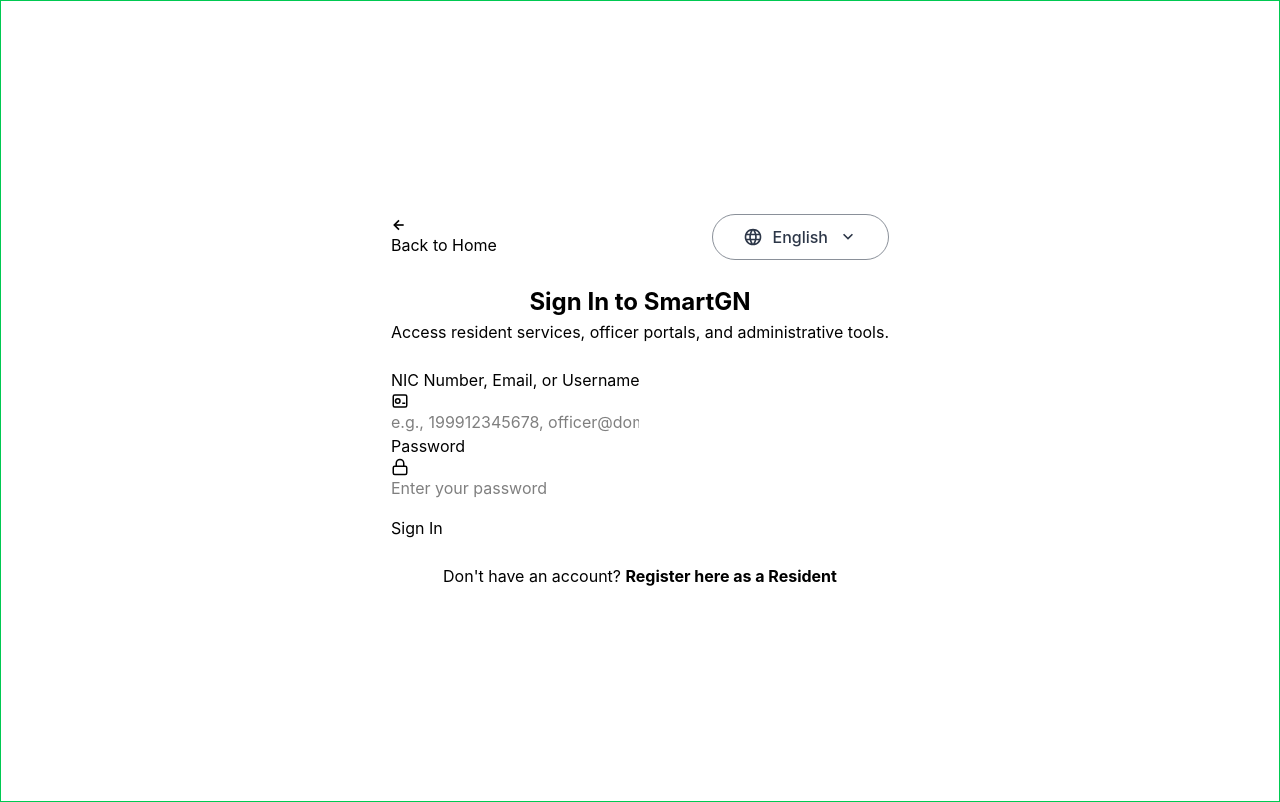
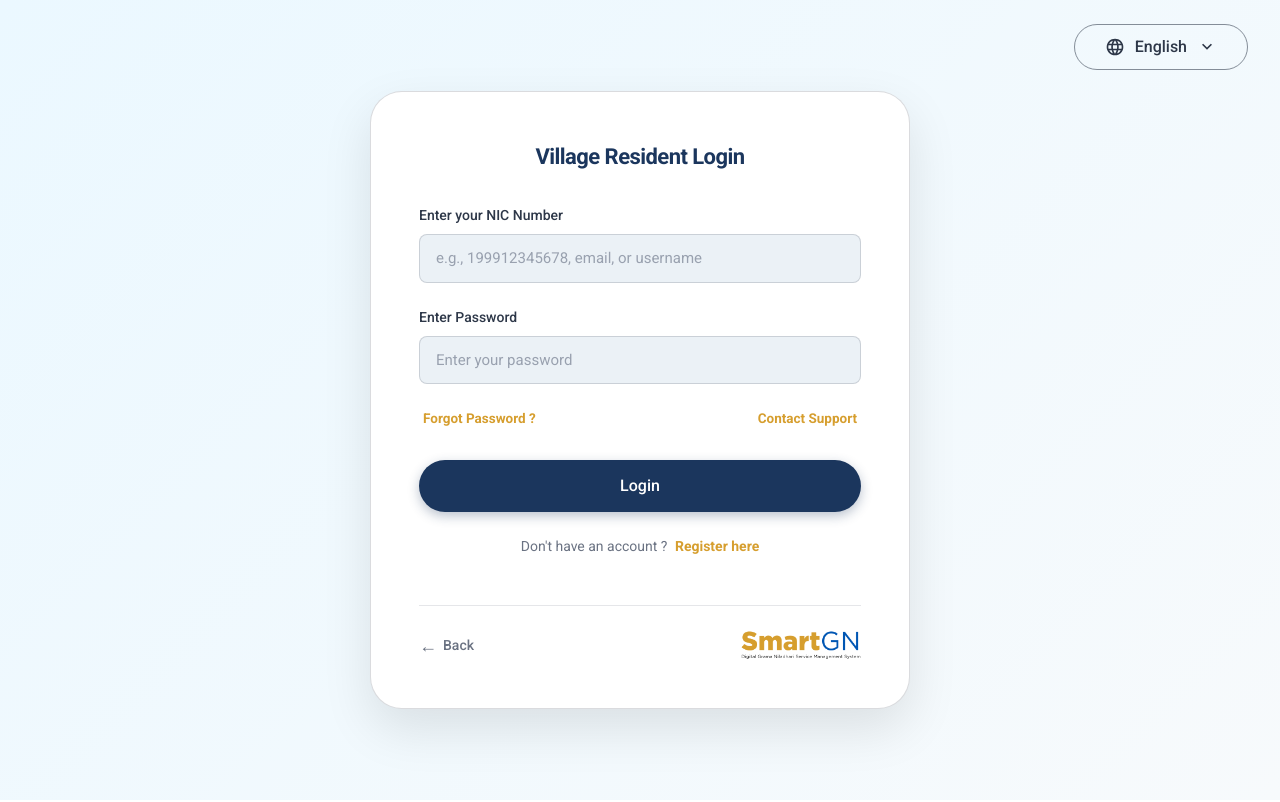
Before and after one commit to Mogith-Code/SmartGN-Digital-GN-Service-Management-System, a React (Vite) app in the folder SmartGN/: page /login in a window 1280 px wide. Built offline with nearby package versions, Linux system fonts and the light colour scheme.

Commit message:
CSS added

```diff
--- a/SmartGN/src/Pages/Login.jsx
+++ b/SmartGN/src/Pages/Login.jsx
@@ -1,7 +1,8 @@
 import { useState } from 'react'
 import { useNavigate } from 'react-router-dom'
 import { useLanguage } from '../utils/translate'
-import LanguageSelector from  '../Components/Common/LanguageSelector'
+import LanguageSelector from '../Components/Common/LanguageSelector'
+import logoImage from '../assets/logo.png'
 
 function Login() {
     const navigate = useNavigate()
@@ -13,40 +14,43 @@ function Login() {
 
     const loginTranslations = {
         EN: {
-            title: "Sign In to SmartGN",
-            subtitle: "Access resident services, officer portals, and administrative tools.",
-            identifierLabel: "NIC Number, Email, or Username",
-            identifierPlaceholder: "e.g., 199912345678, officer@domain.com, or admin",
-            passwordLabel: "Password",
+            title: "Village Resident Login",
+            identifierLabel: "Enter your NIC Number",
+            identifierPlaceholder: "e.g., 199912345678, email, or username",
+            passwordLabel: "Enter Password",
             passwordPlaceholder: "Enter your password",
-            submitButton: "Sign In",
-            noAccount: "Don't have an account?",
-            registerLink: "Register here as a Resident",
-            backHome: "Back to Home",
+            submitButton: "Login",
+            noAccount: "Don't have an account ?",
+            registerLink: "Register here",
+            backHome: "Back",
+            forgotPassword: "Forgot Password ?",
+            contactSupport: "Contact Support",
         },
         SI: {
-            title: "SmartGN වෙත ඇතුල් වන්න",
-            subtitle: "ගම්වැසි සේවා, ග්‍රාම නිලධාරී ද්වාරය සහ පාලන මෙවලම් වෙත ප්‍රවේශ වන්න.",
-            identifierLabel: "ජාතික හැඳුනුම්පත් අංකය, විද්‍යුත් තැපෑල හෝ පරිශීලක නාමය",
-            identifierPlaceholder: "උදා: 199912345678, officer@domain.com හෝ admin",
-            passwordLabel: "මුරපදය",
+            title: "ග්‍රාමීය පදිංචිකරුවන්ගේ ඇතුල්වීම",
+            identifierLabel: "ඔබගේ ජාතික හැඳුනුම්පත් අංකය ඇතුළත් කරන්න",
+            identifierPlaceholder: "උදා: 199912345678, විද්‍යුත් තැපෑල හෝ පරිශීලක නාමය",
+            passwordLabel: "මුරපදය ඇතුළත් කරන්න",
             passwordPlaceholder: "ඔබගේ මුරපදය ඇතුළත් කරන්න",
             submitButton: "ඇතුල් වන්න",
-            noAccount: "ගිණුමක් නොමැතිද?",
-            registerLink: "මෙහි පදිංචිකරුවෙකු ලෙස ලියාපදිංචි වන්න",
-            backHome: "මුල් පිටුවට",
+            noAccount: "ගිණුමක් නොමැතිද ?",
+            registerLink: "මෙහි ලියාපදිංචි වන්න",
+            backHome: "ආපසු",
+            forgotPassword: "මුරපදය අමතකද ?",
+            contactSupport: "සහාය අමතන්න",
         },
         TA: {
-            title: "SmartGN இல் உள்நுழைக",
-            subtitle: "குடியிருப்பாளர் சேவைகள், அதிகாரி போர்ட்டல் மற்றும் நிர்வாகக் கருவிகளை அணுகவும்.",
-            identifierLabel: "தேசிய அடையாள அட்டை (NIC) எண், மின்னஞ்சல் அல்லது பயனர் பெயர்",
-            identifierPlaceholder: "உதா: 199912345678, officer@domain.com அல்லது admin",
-            passwordLabel: "கடவுச்சொல்",
+            title: "கிராம குடியிருப்பாளர் உள்நுழைவு",
+            identifierLabel: "உங்கள் தேசிய அடையாள அட்டை (NIC) எண்ணை உள்ளிடவும்",
+            identifierPlaceholder: "உதா: 199912345678, மின்னஞ்சல் அல்லது பயனர் பெயர்",
+            passwordLabel: "கடவுச்சொல்லை உள்ளிடவும்",
             passwordPlaceholder: "உங்கள் கடவுச்சொல்லை உள்ளிடவும்",
             submitButton: "உள்நுழைக",
-            noAccount: "கணக்கு இல்லையா?",
-            registerLink: "இங்கே குடியிருப்பாளராக பதிவு செய்க",
-            backHome: "முகப்பிற்குத் திரும்பு",
+            noAccount: "கணக்கு இல்லையா ?",
+            registerLink: "இங்கே பதிவு செய்க",
+            backHome: "பின்னால்",
+            forgotPassword: "கடவுச்சொல் மறந்துவிட்டதா ?",
+            contactSupport: "ஆதரவைத் தொடர்பு கொள்ளவும்",
         }
     }
 
@@ -112,90 +116,117 @@ function Login() {
     }
 
     return (
-        <div className="screen-fade-active">
-            <div className="form-header" style={{ display: 'flex', justifyContent: 'space-between', alignItems: 'center', marginBottom: '24px' }}>
-                <button className="btn-back" onClick={() => navigate('/')}>
-                    <svg width="16" height="16" viewBox="0 0 24 24" fill="none" stroke="currentColor" strokeWidth="2.5">
-                        <line x1="19" y1="12" x2="5" y2="12"></line>
-                        <polyline points="12 19 5 12 12 5"></polyline>
-                    </svg>
-                    {t.backHome}
-                </button>
+        <div className="w-full min-h-screen flex flex-col justify-center items-center py-12 px-4 relative">
+            {/* Language Selector floating in top right */}
+            <div className="absolute top-6 right-8">
                 <LanguageSelector />
             </div>
 
-            <div className="form-title-group" style={{ textAlign: 'center', marginBottom: '24px' }}>
-                <h3 style={{ fontSize: '24px', fontWeight: 'bold' }}>{t.title}</h3>
-                <p style={{ color: 'var(--text-secondary)' }}>{t.subtitle}</p>
-            </div>
+            {/* Login Card */}
+            <div className="w-full max-w-[540px] bg-white rounded-[32px] border border-[#2D37482D] shadow-[0_20px_50px_rgba(0,0,0,0.1)] p-8 md:p-12 flex flex-col transition-all duration-300">
 
-            <form onSubmit={handleLoginSubmit}>
-                <div className="form-grid" style={{ gap: '16px' }}>
-                    <div className="form-group">
-                        <label htmlFor="identifier">{t.identifierLabel}</label>
-                        <div className="input-wrapper">
-                            <span className="input-icon">
-                                <svg width="18" height="18" viewBox="0 0 24 24" fill="none" stroke="currentColor" strokeWidth="2">
-                                    <rect x="3" y="4" width="18" height="16" rx="2"></rect>
-                                    <circle cx="9" cy="12" r="3"></circle>
-                                    <line x1="17" y1="9" x2="17" y2="9"></line>
-                                    <line x1="15" y1="15" x2="19" y2="15"></line>
-                                </svg>
-                            </span>
+                {/* Card Title */}
+                <h2 className="text-[22px] font-semibold text-[#1B365D] text-center mb-8 tracking-tight">
+                    {t.title}
+                </h2>
+
+                <form onSubmit={handleLoginSubmit} className="flex flex-col gap-6">
+                    {/* Identifier field */}
+                    <div className="flex flex-col gap-2">
+                        <label htmlFor="identifier" className="text-[14px] font-medium text-[#2D3748] text-left">
+                            {t.identifierLabel}
+                        </label>
                         <input
                             type="text"
                             id="identifier"
-                                className="form-control"
+                            className="w-full px-4 py-3 bg-[#EBF1F6] border border-[#2D37482D] rounded-[8px] text-[15px] text-[#2D3748] placeholder-gray-400 focus:outline-none focus:border-[#005BBD] focus:bg-white transition-all duration-200"
                             placeholder={t.identifierPlaceholder}
                             value={identifier}
                             onChange={(e) => setIdentifier(e.target.value)}
                             required
                         />
                     </div>
-                    </div>
 
-                    <div className="form-group">
-                        <label htmlFor="password">{t.passwordLabel}</label>
-                        <div className="input-wrapper">
-                            <span className="input-icon">
-                                <svg width="18" height="18" viewBox="0 0 24 24" fill="none" stroke="currentColor" strokeWidth="2">
-                                    <rect x="3" y="11" width="18" height="11" rx="2" ry="2"></rect>
-                                    <path d="M7 11V7a5 5 0 0 1 10 0v4"></path>
-                                </svg>
-                            </span>
+                    {/* Password field */}
+                    <div className="flex flex-col gap-2">
+                        <label htmlFor="password" className="text-[14px] font-medium text-[#2D3748] text-left">
+                            {t.passwordLabel}
+                        </label>
                         <input
                             type="password"
                             id="password"
-                                className="form-control"
+                            className="w-full px-4 py-3 bg-[#EBF1F6] border border-[#2D37482D] rounded-[8px] text-[15px] text-[#2D3748] placeholder-gray-400 focus:outline-none focus:border-[#005BBD] focus:bg-white transition-all duration-200"
                             placeholder={t.passwordPlaceholder}
                             value={password}
                             onChange={(e) => setPassword(e.target.value)}
                             required
                         />
                     </div>
-                    </div>
+
+                    {/* Links Row */}
+                    <div className="flex justify-between items-center text-[13.5px] font-semibold text-[#D69E2E] px-1">
+                        <span
+                            className="hover:text-[#FFAA00] cursor-pointer transition-colors duration-200"
+                            onClick={() => console.log('Forgot password clicked')}
+                        >
+                            {t.forgotPassword}
+                        </span>
+                        <span
+                            className="hover:text-[#FFAA00] cursor-pointer transition-colors duration-200"
+                            onClick={() => console.log('Contact support clicked')}
+                        >
+                            {t.contactSupport}
+                        </span>
                     </div>
 
+                    {/* Error Message */}
                     {errorMessage && (
-                    <p style={{ color: '#ef4444', fontSize: '13px', margin: '12px 0', textAlign: 'left' }}>
+                        <p className="text-[#ef4444] text-[13px] text-left mt-1">
                             {errorMessage}
                         </p>
                     )}
 
-                <button type="submit" className="btn-submit" style={{ marginTop: '16px' }}>
+                    {/* Submit Button */}
+                    <button
+                        type="submit"
+                        className="w-full py-3.5 bg-[#1B365D] hover:bg-[#005BBD] text-white font-medium text-[16px] rounded-full shadow-[0_4px_12px_rgba(27,54,93,0.3)] hover:shadow-[0_6px_20px_rgba(27,54,93,0.4)] transition-all duration-300 cursor-pointer mt-2"
+                    >
                         {t.submitButton}
                     </button>
                 </form>
 
-            <div className="account-help" style={{ marginTop: '24px', textAlign: 'center' }}>
+                {/* Help / Register link */}
+                <div className="text-[14px] text-gray-500 text-center mt-6">
                     {t.noAccount}{' '}
                     <span
-                    className="link-orange"
+                        className="text-[#D69E2E] hover:text-[#FFAA00] font-semibold cursor-pointer ml-1 transition-colors duration-200"
                         onClick={() => navigate('/register')}
-                    style={{ cursor: 'pointer', fontWeight: 'bold' }}
                     >
                         {t.registerLink}
                     </span>
+                </div>
+
+                {/* Bottom Row: Back & Logo */}
+                <div className="flex justify-between items-center mt-12 border-t border-[#2D37481F] pt-6">
+                    {/* Back Button */}
+                    <button
+                        className="flex items-center gap-1.5 text-gray-500 hover:text-[#2D3748] text-[14px] font-medium transition-colors duration-200 cursor-pointer"
+                        onClick={() => navigate('/')}
+                    >
+                        <span className="text-[18px]">←</span> {t.backHome}
+                    </button>
+
+                    {/* SmartGN Logo */}
+                    <div className="flex flex-col items-end">
+                        <img
+                            src={logoImage}
+                            alt="SmartGN Logo"
+                            className="w-[120px] h-auto object-contain cursor-pointer"
+                            onClick={() => navigate('/')}
+                        />
+                    </div>
+                </div>
+
             </div>
         </div>
     )
--- a/SmartGN/src/index.css
+++ b/SmartGN/src/index.css
@@ -2,6 +2,14 @@
 @import "tailwindcss";
 
 @tailwind utilities;
+
+:root {
+  --bg-gradient-start: #EBF8FF;
+  --bg-gradient-end: #F7FAFC;
+  --text-primary: #2D3748;
+  --text-secondary: #718096;
+  --font-sans: 'Roboto', sans-serif;
+}
 
 html {
   scroll-behavior: smooth;
@@ -9,10 +17,10 @@ html {
 }
 
 body {
-  @apply m-0 p-0 min-h-screen flex items-center justify-center overflow-x-hidden relative border border-green-500;
-    font-family: var(--font-sans);
-    color: var(--text-primary);
-    background: linear-gradient(135deg, var(--bg-gradient-start), var(--bg-gradient-end));
+  @apply m-0 p-0 min-h-screen flex items-center justify-center overflow-x-hidden relative;
+  font-family: var(--font-sans);
+  color: var(--text-primary);
+  background: linear-gradient(135deg, var(--bg-gradient-start), var(--bg-gradient-end));
 }
 
 #root {
```
Lines whose indentation alone changed are shown as unchanged.
